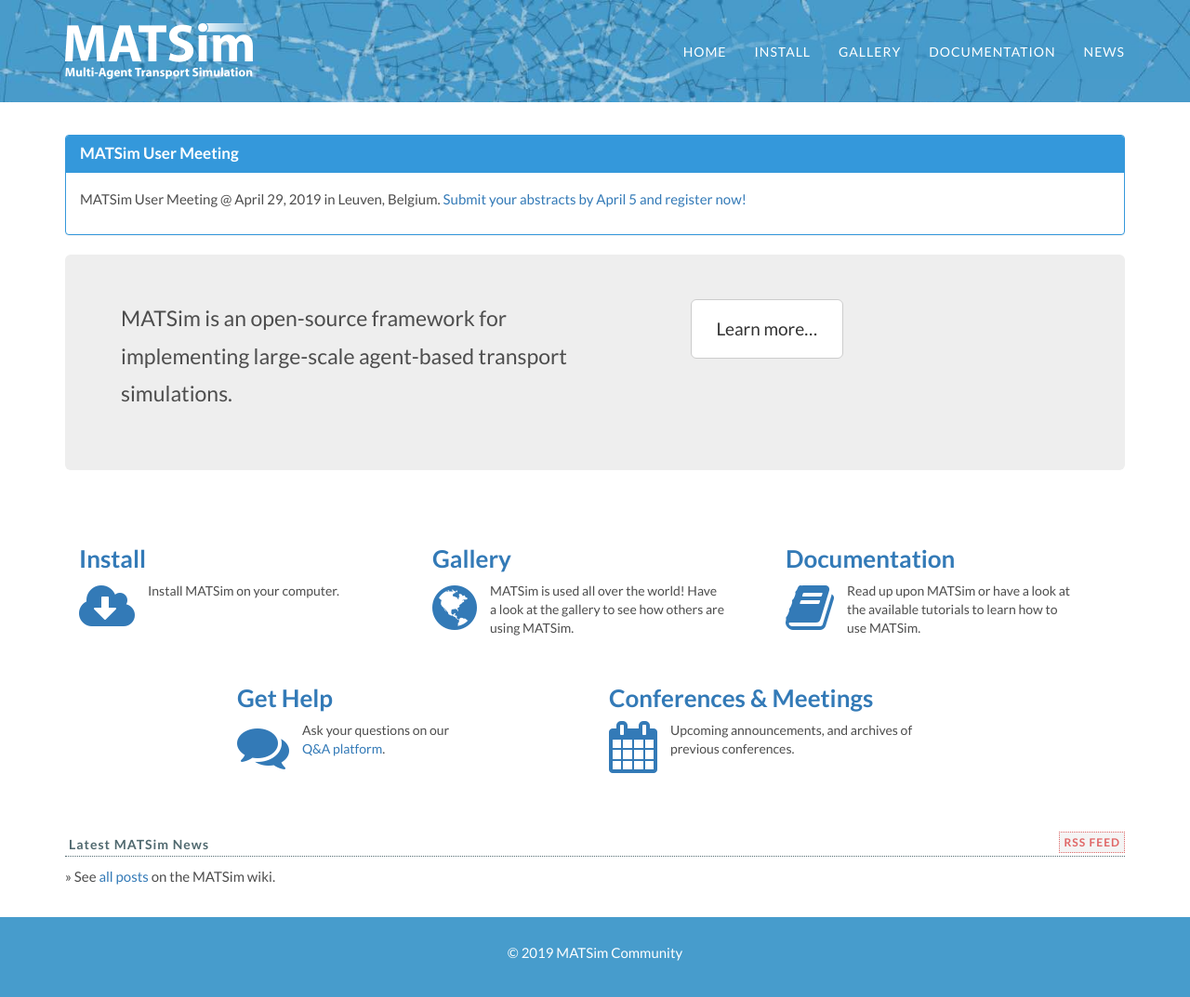
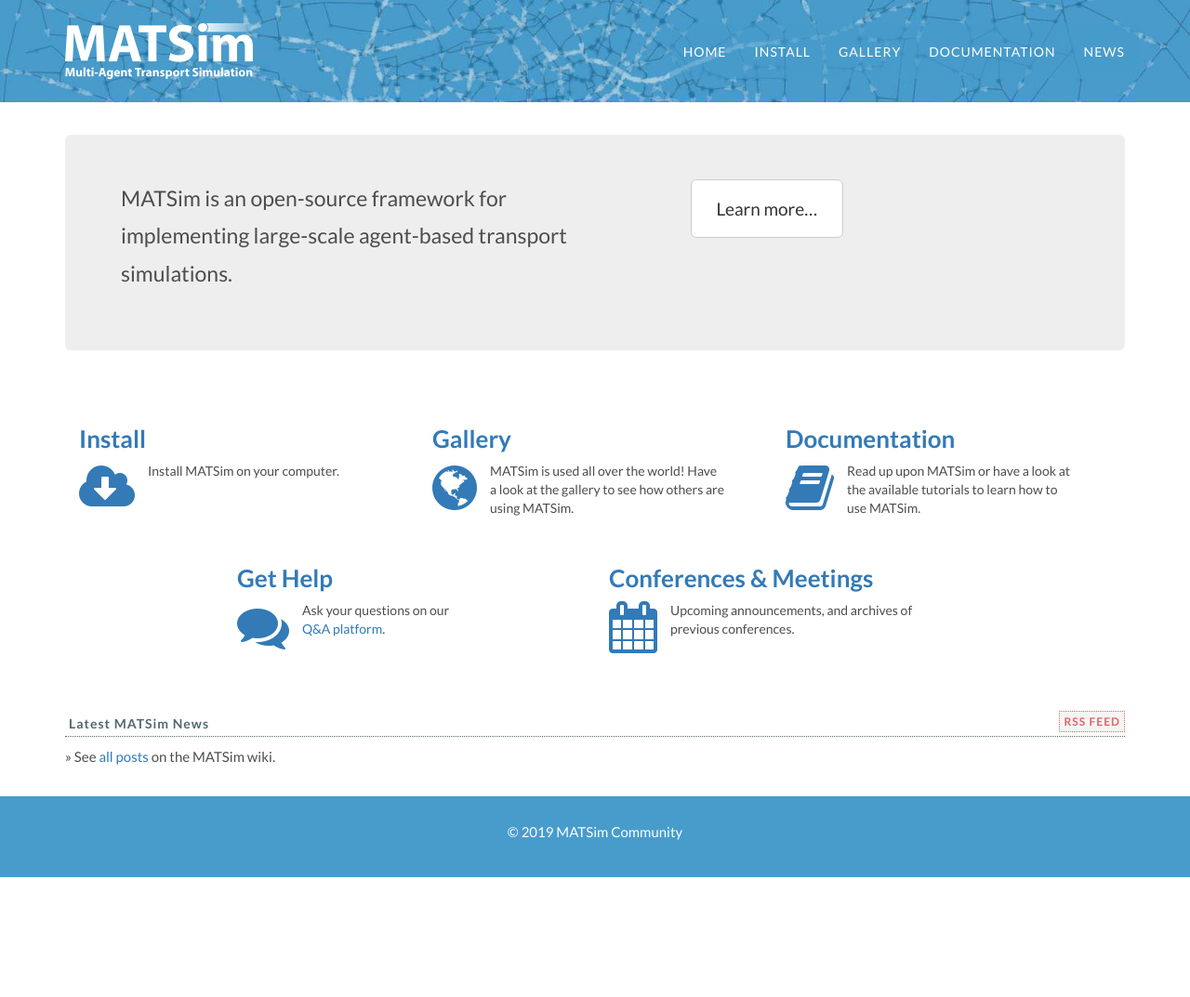
Before and after one commit to matsim-org/jekyll-website, a Jekyll site: the page built from index.html, in a window 1280 px wide and 1074 px high. Shown: the whole window at 93% size. Built offline with Jekyll 4.4.1, drawn with Linux system fonts in a browser that asks for light colours; some web fonts are replaced.

Commit message:
hide banner at the top referring to the User Meeting

```diff
--- a/index.html
+++ b/index.html
@@ -2,7 +2,7 @@
 layout: default
 ---
 
-<div class="panel panel-info">
+<!--<div class="panel panel-info">
   <div class="panel-heading">
     <h3 class="panel-title">MATSim User Meeting</h3>
   </div>
@@ -11,7 +11,7 @@
 	  	  <a href="https://matsim.atlassian.net/wiki/spaces/MATPUB/pages/365133825/MATSim+User+Meeting+2019">Submit your abstracts by April 5 and register now!</a>
       </p>
   </div>
-</div>
+</div>-->
 
 <div class="jumbotron">
   <div class="row">
```
